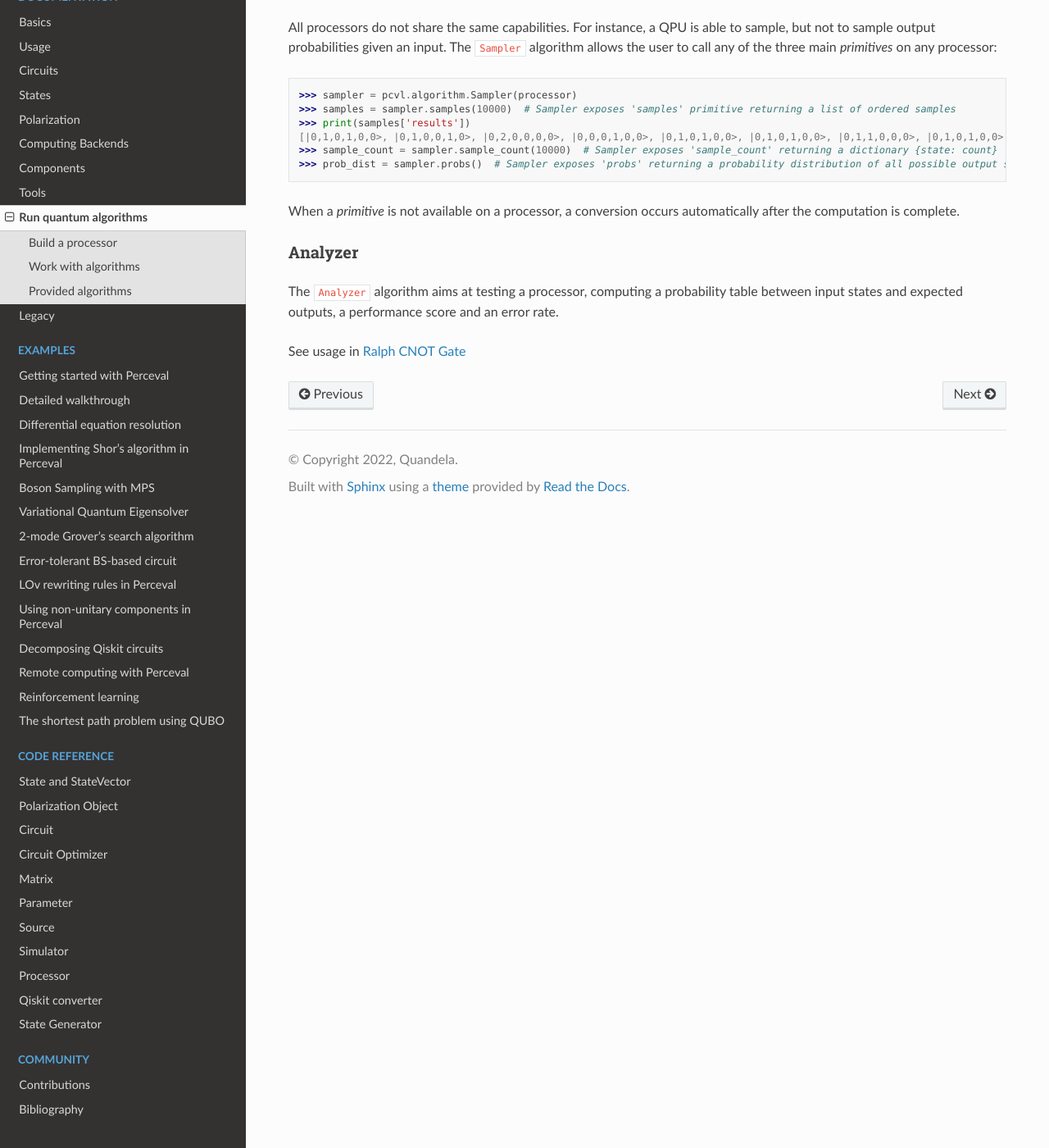
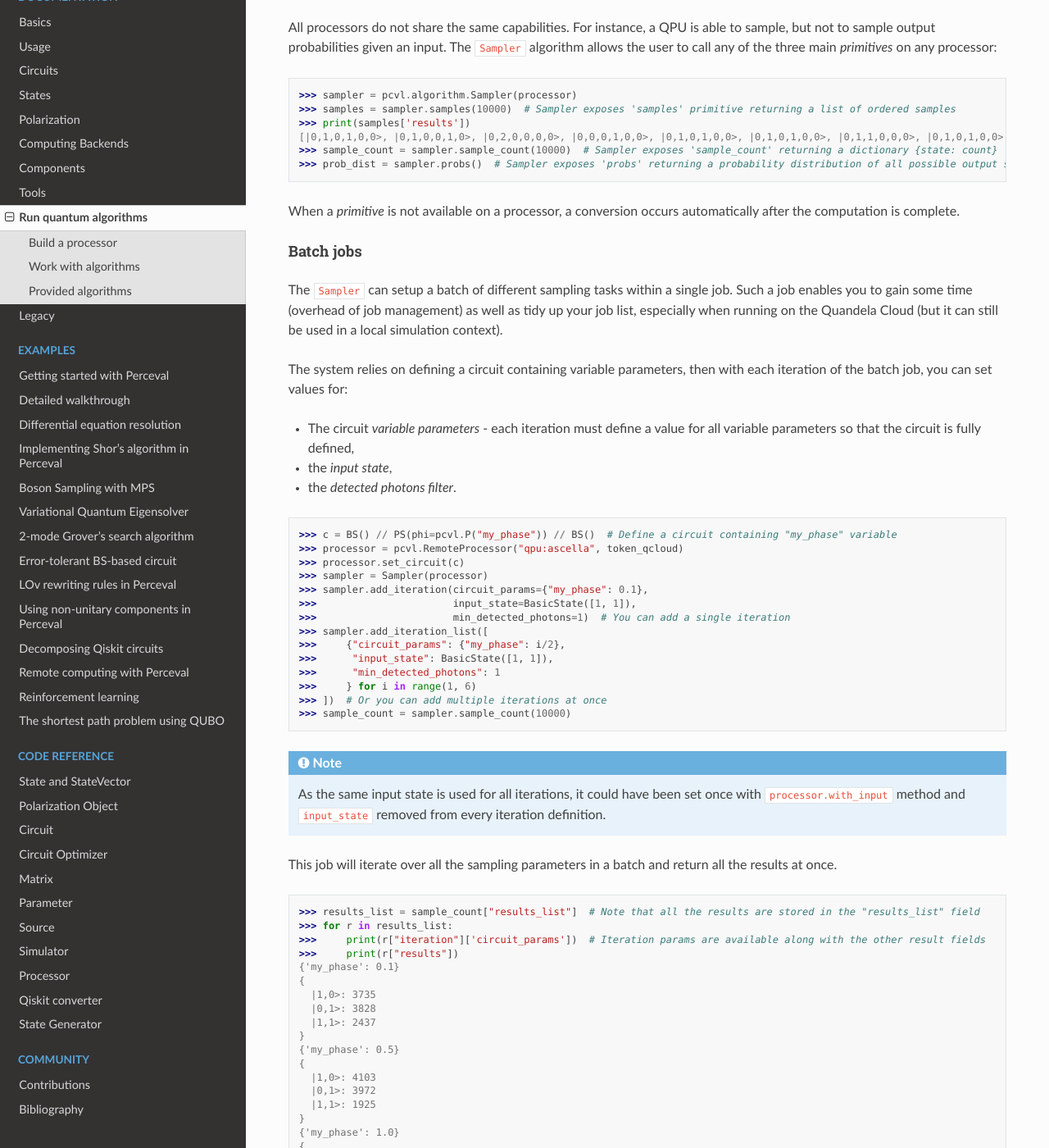
Before and after one commit to Quandela/Perceval, a Sphinx documentation site: the page built from docs/source/algorithms.rst, in a window 1280 px wide and 1400 px high, scrolled down 5111 px. Shown: the whole window at 82% size. Built offline with Sphinx 7.4.7 and the Read the Docs theme 2.0.0, drawn with Linux system fonts in a browser that asks for light colours; pages that are not in the unit, such as notebooks, are missing from menus; some of the changed text lies outside the part shown.

Commit message:
PCVL-427 sampler iterations / batch jobs user doc (#235)

```diff
--- a/docs/source/algorithms.rst
+++ b/docs/source/algorithms.rst
@@ -184,6 +184,82 @@ processor:
 
 When a `primitive` is not available on a processor, a conversion occurs automatically after the computation is complete.
 
+Batch jobs
+++++++++++
+
+The ``Sampler`` can setup a batch of different sampling tasks within a single job. Such a job enables you to gain
+some time (overhead of job management) as well as tidy up your job list, especially when running on the Quandela Cloud
+(but it can still be used in a local simulation context).
+
+The system relies on defining a circuit containing variable parameters, then with each iteration of the batch job,
+you can set values for:
+
+* The circuit `variable parameters` - each iteration must define a value for all variable parameters so that the circuit
+  is fully defined,
+* the `input state`,
+* the `detected photons filter`.
+
+>>> c = BS() // PS(phi=pcvl.P("my_phase")) // BS()  # Define a circuit containing "my_phase" variable
+>>> processor = pcvl.RemoteProcessor("qpu:ascella", token_qcloud)
+>>> processor.set_circuit(c)
+>>> sampler = Sampler(processor)
+>>> sampler.add_iteration(circuit_params={"my_phase": 0.1},
+>>>                       input_state=BasicState([1, 1]),
+>>>                       min_detected_photons=1)  # You can add a single iteration
+>>> sampler.add_iteration_list([
+>>>     {"circuit_params": {"my_phase": i/2},
+>>>      "input_state": BasicState([1, 1]),
+>>>      "min_detected_photons": 1
+>>>     } for i in range(1, 6)
+>>> ])  # Or you can add multiple iterations at once
+>>> sample_count = sampler.sample_count(10000)
+
+.. note:: As the same input state is used for all iterations, it could have been set once with
+   :code:`processor.with_input` method and :code:`input_state` removed from every iteration definition.
+
+This job will iterate over all the sampling parameters in a batch and return all the results at once.
+
+>>> results_list = sample_count["results_list"]  # Note that all the results are stored in the "results_list" field
+>>> for r in results_list:
+>>>     print(r["iteration"]['circuit_params'])  # Iteration params are available along with the other result fields
+>>>     print(r["results"])
+{'my_phase': 0.1}
+{
+  |1,0>: 3735
+  |0,1>: 3828
+  |1,1>: 2437
+}
+{'my_phase': 0.5}
+{
+  |1,0>: 4103
+  |0,1>: 3972
+  |1,1>: 1925
+}
+{'my_phase': 1.0}
+{
+  |1,0>: 4650
+  |0,1>: 4607
+  |1,1>: 743
+}
+{'my_phase': 1.5}
+{
+  |1,0>: 5028
+  |0,1>: 4959
+  |1,1>: 13
+}
+{'my_phase': 2.0}
+{
+  |1,0>: 4760
+  |0,1>: 4788
+  |1,1>: 452
+}
+{'my_phase': 2.5}
+{
+  |1,0>: 4155
+  |0,1>: 4252
+  |1,1>: 1593
+}
+
 Analyzer
 ^^^^^^^^
 
```
Also changed, not shown: docs/source/states.rst (+9 -4 lines).
